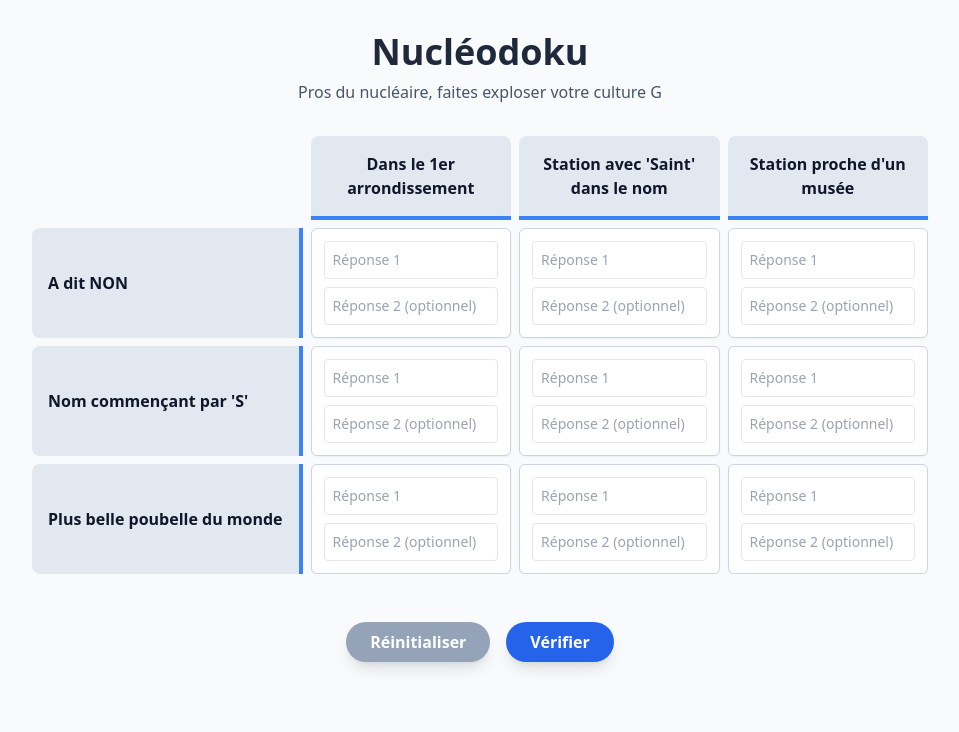
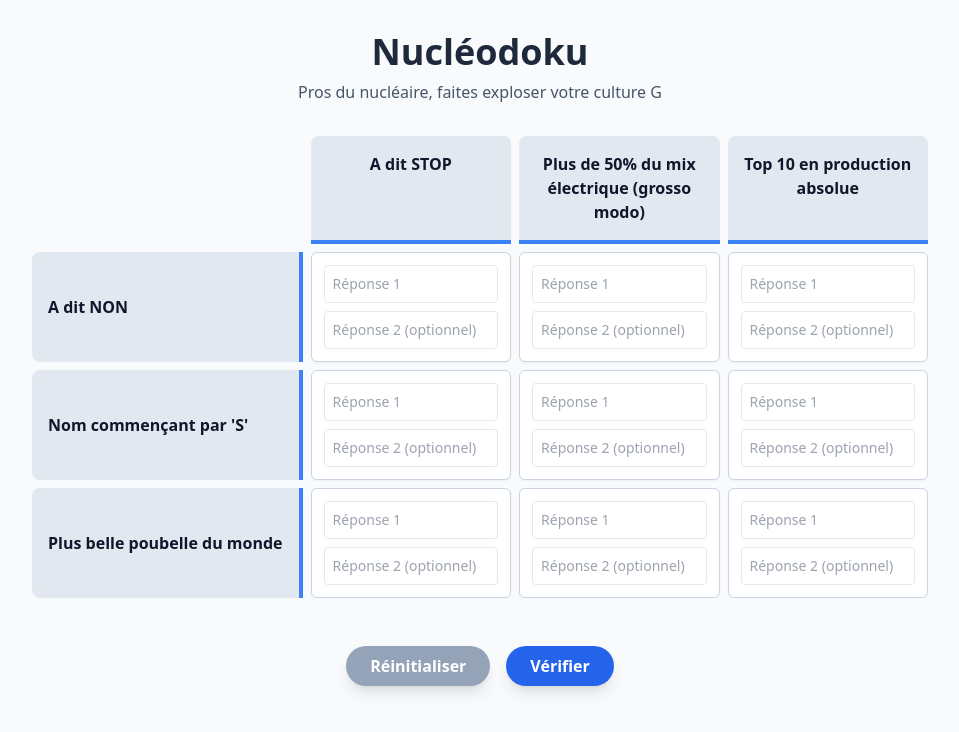
Before and after one commit to tremmala05/nucleodoku, a Nuxt app: page / in a window 1280 px wide. Shown: the top 732 px of the page, without its empty margins (160-1119 px from the left). Built offline with nearby package versions, Linux system fonts and the light colour scheme.

Commit message:
Update puzzle.ts

```diff
--- a/app/constants/puzzle.ts
+++ b/app/constants/puzzle.ts
@@ -11,10 +11,10 @@ export const PUZZLE: PuzzleData = {
     { label: "Plus belle poubelle du monde", id: "r3" },
   ],
   cols: [
-    { label: "Dans le 1er arrondissement", id: "c1" },
-    { label: "Station avec 'Saint' dans le nom", id: "c2" },
-    { label: "Station proche d'un musée", id: "c3" },
-  ],
+  { label: "A dit STOP", id: "c1" },
+  { label: "Plus de 50% du mix électrique (grosso modo)", id: "c2" },
+  { label: "Top 10 en production absolue", id: "c3" },
+],
   solutions: {
     "r1-c1": ["Louvre-Rivoli", "Châtelet"],
     "r1-c2": ["Saint-Paul"],
```
